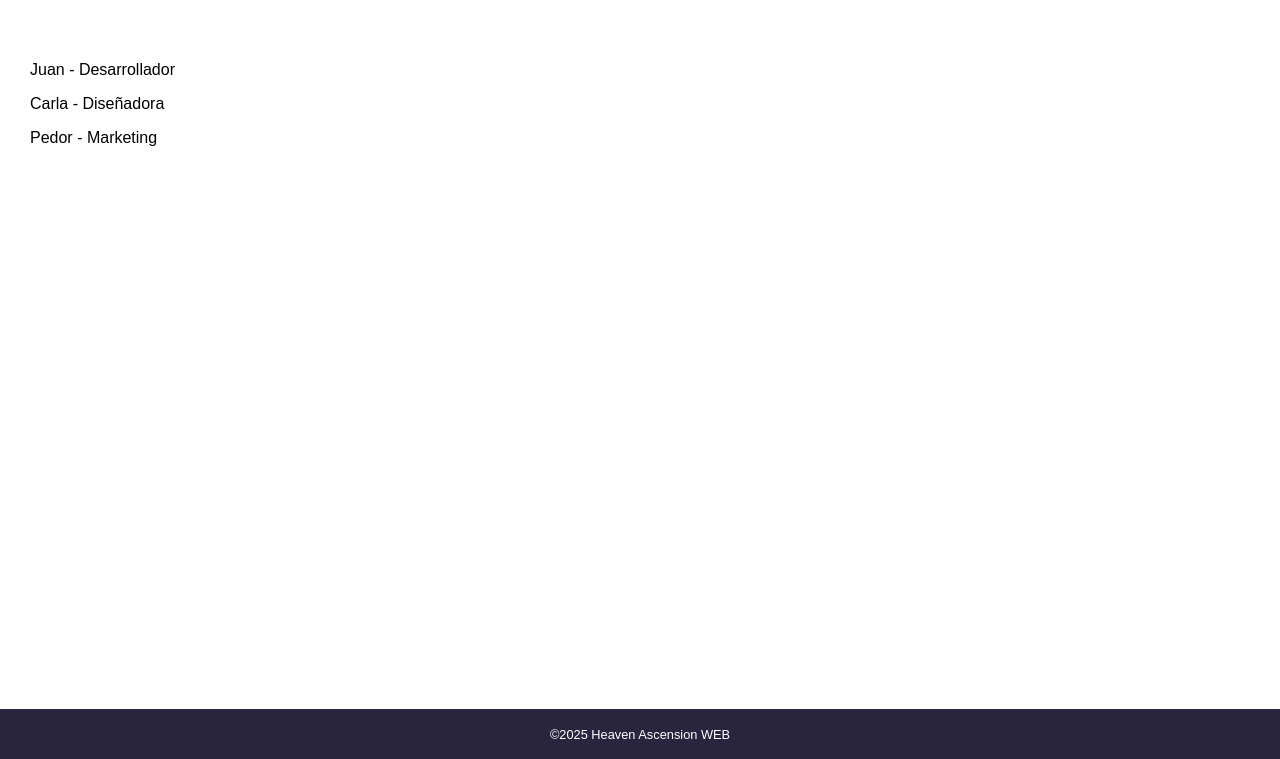
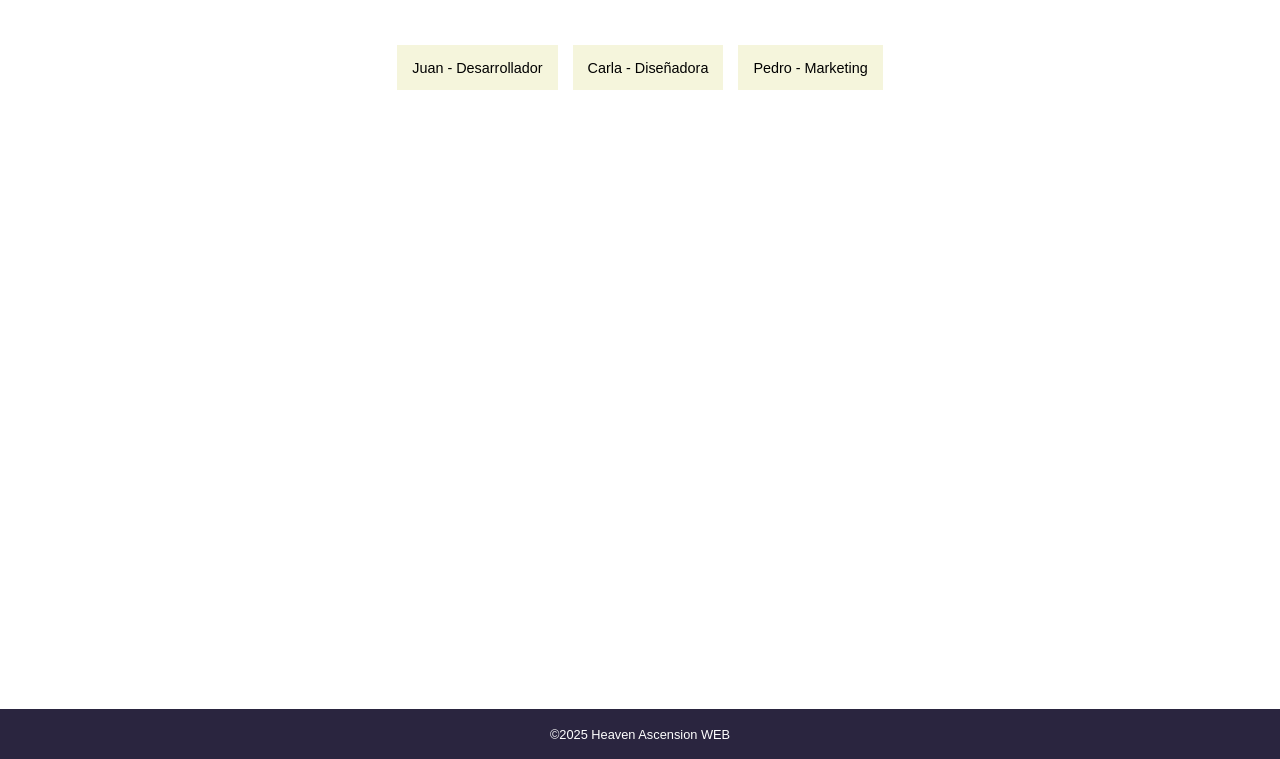
Before and after one commit to saulocaceresg/Laboratorio10IDWEB-HTML-y-CSS, a plain HTML site: page sitio-web/nosotros.html in a window 1280 px wide. Shown: the part 91-850 px from the top of the page. Drawn offline with Linux system fonts and the light colour scheme.

Commit message:
Commit 13: estilos del contenido principal (cajas) en nosotros.html

```diff
--- a/sitio-web/css/estilos.css
+++ b/sitio-web/css/estilos.css
@@ -74,7 +74,7 @@ main article.cajaindex {
     grid-template-columns: auto auto auto;
     gap: 10px;
 }
-main article.cajaindex div.index, article.cajaservicios div.servicios, article.cajaportafolio div.portafolio {
+main article.cajaindex div.index, article.cajaservicios div.servicios, article.cajaportafolio div.portafolio, article.cajanos div.nos {
     /* border: 1px solid; */
     text-align: center;
     align-items: center;
@@ -129,3 +129,17 @@ main article.cajaportafolio div.portafolio {
     margin: 10px auto;
     padding: 8px;
 }
+
+
+/* =================== NOSOTROS ======================= */
+/* ---- Contenido principal de nosotros.html ---- */
+main article.cajanos {
+    display: flex;
+    text-align: center;
+    align-items: center;
+    justify-content: center;
+    gap: 15px;
+}
+main article.cajanos div.nos {
+    padding: 0 15px;
+}
--- a/sitio-web/nosotros.html
+++ b/sitio-web/nosotros.html
@@ -31,7 +31,7 @@
             </div>
 
             <div class="nos">
-                <p>Pedor - Marketing</p>
+                <p>Pedro - Marketing</p>
             </div>
         </article>
     </main>
```
